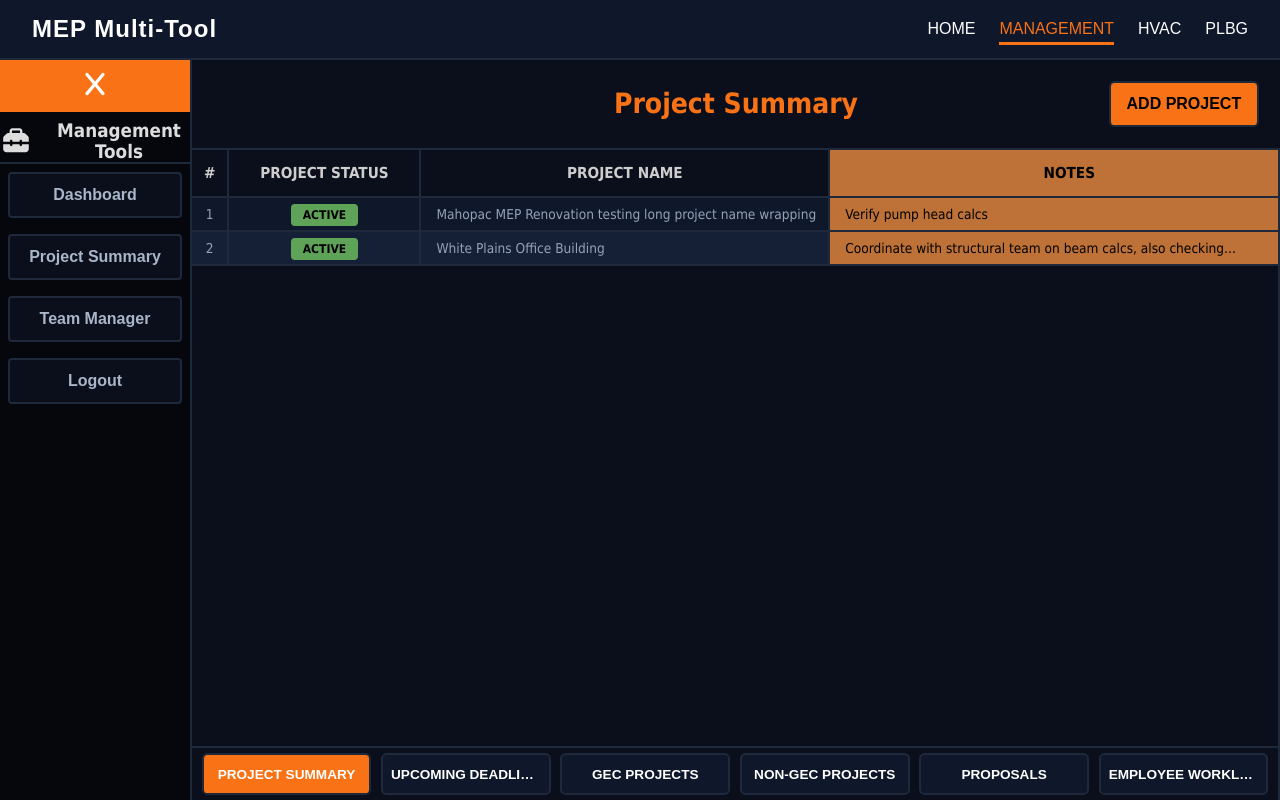
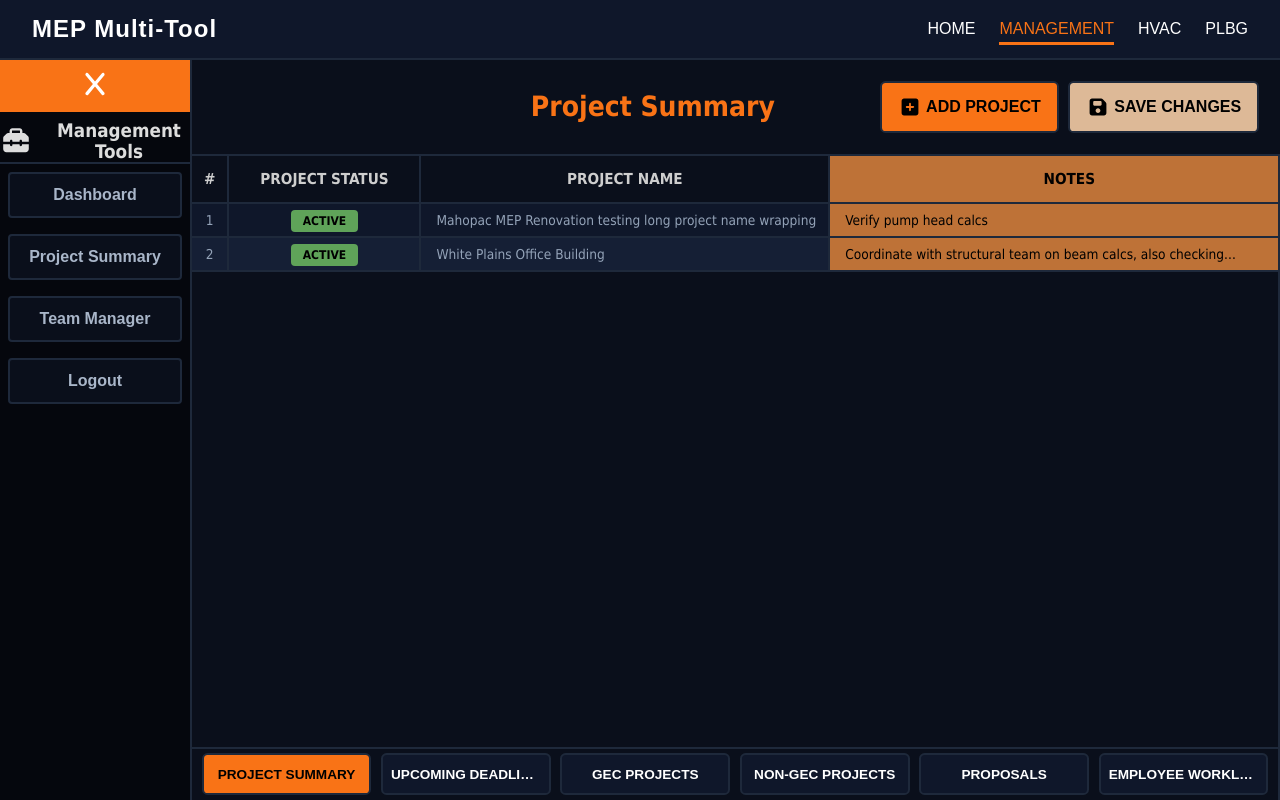
Before and after one commit to JacobLewandowskiDev/MEP-multi-tool, a Vue app: page /management in a window 1280 px wide. Both pictures are taken after a click on the button "Project Summary". Built offline with nearby package versions, Linux system fonts and the light colour scheme; a web font is replaced by a local one.

Commit message:
This commit is a WIP on the add new project form

```diff
--- /dev/null
+++ b/src/Components/dashboardTools/AddProject.vue
@@ -0,0 +1,98 @@
+<script setup>
+</script>
+
+<template>
+    <div class="container">
+        <form>
+            <label for="projectName">Project Name:</label>
+            <input type="text" id="projectName" name="projectName" required>
+
+            <label for="state">US State:</label>
+            <select id="state" name="state" required>
+                <option value="">Select a state</option>
+                <option value="AL">Alabama</option>
+                <option value="AK">Alaska</option>
+                <option value="AZ">Arizona</option>
+                <option value="AR">Arkansas</option>
+                <option value="CA">California</option>
+                <option value="CO">Colorado</option>
+                <option value="CT">Connecticut</option>
+                <option value="DE">Delaware</option>
+                <option value="FL">Florida</option>
+                <option value="GA">Georgia</option>
+                <option value="HI">Hawaii</option>
+                <option value="ID">Idaho</option>
+                <option value="IL">Illinois</option>
+                <option value="IN">Indiana</option>
+                <option value="IA">Iowa</option>
+                <option value="KS">Kansas</option>
+                <option value="KY">Kentucky</option>
+                <option value="LA">Louisiana</option>
+                <option value="ME">Maine</option>
+                <option value="MD">Maryland</option>
+                <option value="MA">Massachusetts</option>
+                <option value="MI">Michigan</option>
+                <option value="MN">Minnesota</option>
+                <option value="MS">Mississippi</option>
+                <option value="MO">Missouri</option>
+                <option value="MT">Montana</option>
+                <option value="NE">Nebraska</option>
+                <option value="NV">Nevada</option>
+                <option value="NH">New Hampshire</option>
+                <option value="NJ">New Jersey</option>
+                <option value="NM">New Mexico</option>
+                <option value="NY">New York</option>
+                <option value="NC">North Carolina</option>
+                <option value="ND">North Dakota</option>
+                <option value="OH">Ohio</option>
+                <option value="OK">Oklahoma</option>
+                <option value="OR">Oregon</option>
+                <option value="PA">Pennsylvania</option>
+                <option value="PR">Puerto Rico</option>
+                <option value="RI">Rhode Island</option>
+                <option value="SC">South Carolina</option>
+                <option value="SD">South Dakota</option>
+                <option value="TN">Tennessee</option>
+                <option value="TX">Texas</option>
+                <option value="UT">Utah</option>
+                <option value="VT">Vermont</option>
+                <option value="VA">Virginia</option>
+                <option value="WA">Washington</option>
+                <option value="WV">West Virginia</option>
+                <option value="WI">Wisconsin</option>
+                <option value="WY">Wyoming</option>
+            </select>
+
+            <label for="client">Client Name:</label>
+            <input type="text" id="client" name="client" required>
+
+            <label for="resourceCode">Resource Code:</label>
+            <input type="number" id="resourceCode" name="resourceCode" required>
+
+            <label for="projectType">Project Type:</label>
+            <select id="projectType" name="projectType" required>
+                <option value="">Select a project type</option>
+                <option value="type1">ARCH</option>
+                <option value="type7">CIVIL</option>
+                <option value="type3">ELECT</option>
+                <option value="type6">FP</option>
+                <option value="type4">HVAC</option>
+                <option value="type5">PLBG</option>
+                <option value="type2">STRL</option>
+            </select>
+
+            <button type="submit">Add Project</button>
+        </form>
+    </div>
+</template>
+
+<style scoped>
+.container {
+    background: var(--tool-background-color);
+    display: flex;
+    justify-content: center;
+    align-items: center;
+    width: 100%;
+    height: 100%;
+}
+</style>
--- a/src/Components/dashboardTools/ProjectSummary.vue
+++ b/src/Components/dashboardTools/ProjectSummary.vue
@@ -26,7 +26,14 @@ const setActive = (index) => {
             <h3>Project Summary</h3>
 
             <div class="summary__button-wrapper">
-                <button class="summary__add">ADD PROJECT</button>
+                <button class="summary__add"><svg xmlns="http://www.w3.org/2000/svg" viewBox="0 0 640 640">
+                    <path d="M160 96C124.7 96 96 124.7 96 160L96 480C96 515.3 124.7 544 160 544L480 544C515.3 544 544 515.3 544 480L544 160C544 124.7 515.3 96 480 96L160 96zM296 408L296 344L232 344C218.7 344 208 333.3 208 320C208 306.7 218.7 296 232 296L296 296L296 232C296 218.7 306.7 208 320 208C333.3 208 344 218.7 344 232L344 296L408 296C421.3 296 432 306.7 432 320C432 333.3 421.3 344 408 344L344 344L344 408C344 421.3 333.3 432 320 432C306.7 432 296 421.3 296 408z"/>
+                </svg>
+                    ADD PROJECT</button>
+                <button class="summary__save">
+                    <svg xmlns="http://www.w3.org/2000/svg" viewBox="0 0 640 640">
+                        <path d="M160 96C124.7 96 96 124.7 96 160L96 480C96 515.3 124.7 544 160 544L480 544C515.3 544 544 515.3 544 480L544 237.3C544 220.3 537.3 204 525.3 192L448 114.7C436 102.7 419.7 96 402.7 96L160 96zM192 192C192 174.3 206.3 160 224 160L384 160C401.7 160 416 174.3 416 192L416 256C416 273.7 401.7 288 384 288L224 288C206.3 288 192 273.7 192 256L192 192zM320 352C355.3 352 384 380.7 384 416C384 451.3 355.3 480 320 480C284.7 480 256 451.3 256 416C256 380.7 284.7 352 320 352z"/>
+                    </svg> SAVE CHANGES</button>
             </div>
         </div>
         <div class="summary__table">
@@ -99,10 +106,9 @@ const setActive = (index) => {
     border-right: var(--tool-border);
 }
 
-.summary__tabs__button, .summary__add {
+.summary__tabs__button, .summary__add, .summary__save {
     flex: 1;
     min-width: 0;
-
     background-color: var(--tool-inner-container-color);
     color: #fff;
     border: var(--tool-border);
@@ -110,7 +116,6 @@ const setActive = (index) => {
     padding: .5rem;
     margin: .3rem;
     transition: all .2s ease;
-
     white-space: nowrap;
     overflow: hidden;
     text-overflow: ellipsis;
@@ -118,23 +123,38 @@ const setActive = (index) => {
     font-weight: bold;
 }
 
-.summary__add {
+.summary__add, .summary__save {
     background-color: var(--primary-color);
     color: #000;
     font-weight: bold;
     font-size: 1rem;
     flex: 0 1 auto;
     padding: 0.75rem 1rem;
+    display: flex;
+    align-items: center;
+    justify-content: center;
 }
 
-.summary__tabs__button:hover, .summary__add:hover {
+.summary__save {
+    background-color: var(--button-secondary-color);
+    cursor: pointer;
+}
+
+.summary__add svg, .summary__save svg {
+    width: 1.5rem;
+    height: 1.5rem;
+    margin-right: 0.25rem;
+    text-align: center;
+}
+
+.summary__tabs__button:hover, .summary__add:hover, .summary__save:hover {
     background-color: var(--primary-color-hover);
     cursor: pointer;
 }
 
 .summary__tabs__button.active {
     background-color: var(--primary-color);
-    color: #fff;
+    color: #000;
 }
 
 .summary__table::-webkit-scrollbar,
--- a/src/assets/main.css
+++ b/src/assets/main.css
@@ -56,6 +56,7 @@ body {
     --tool-input-color: #1e293b;
     --tool-label-color: #94a3b8;
     --button-color-active: #fd5000;
+    --button-secondary-color: #ddb997;
 }
 
 nav {
```
